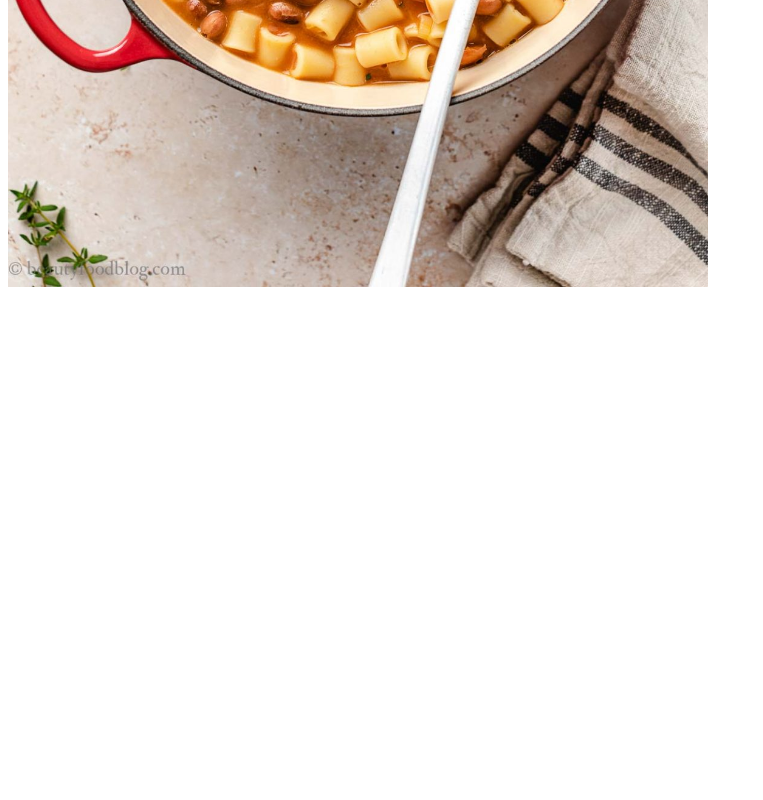
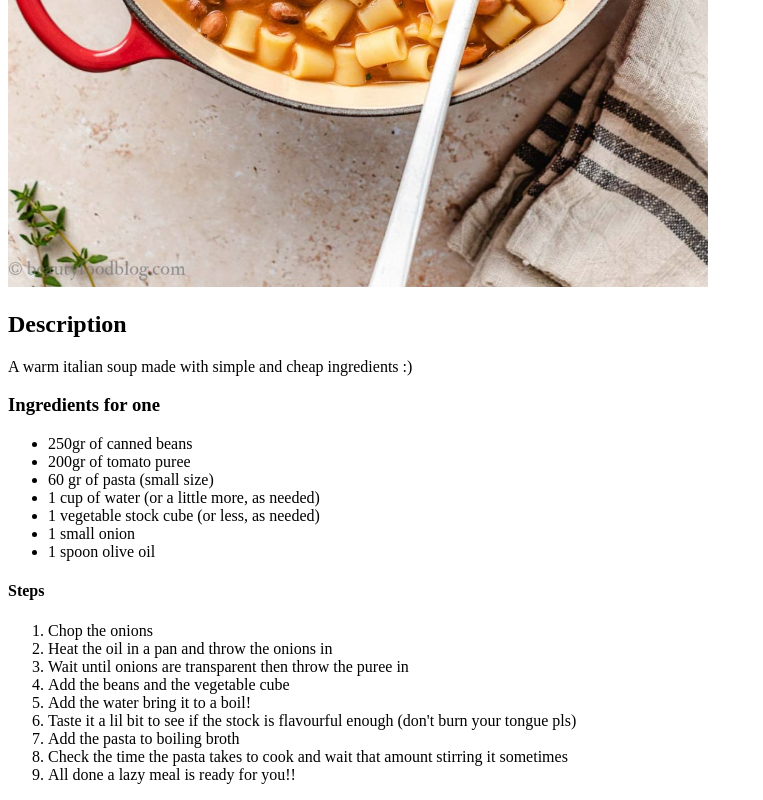
Before and after one commit to ori-des/odin-recipes, a plain HTML site: page recipes/pastaefagioli.html in a window 1280 px wide. Shown: the part 693-1493 px from the top of the page, without its empty margins (0-763 px from the left). Before the commit the page ends 992 px from the top, so only its background shows below. Drawn offline with Linux system fonts and the light colour scheme.

Commit message:
Completed one recipe

```diff
--- a/recipes/pastaefagioli.html
+++ b/recipes/pastaefagioli.html
@@ -8,5 +8,29 @@
 <body>
     <h1>Pasta e Fagioli (Lazy)</h1>
     <img src="../images/pastaefagioli.jpg" alt="a pot of pasta e fagioli" height="900" width="700">
+    <h2>Description</h2>
+    <p>A warm italian soup made with simple and cheap ingredients :)</p>
+    <h3>Ingredients for one</h3>
+    <ul>
+        <li>250gr of canned beans</li>
+        <li>200gr of tomato puree</li>
+        <li>60 gr of pasta (small size)</li>
+        <li>1 cup of water (or a little more, as needed)</li>
+        <li>1 vegetable stock cube (or less, as needed)</li>
+        <li>1 small onion</li>
+        <li>1 spoon olive oil</li>
+    </ul>
+    <h4>Steps</h4>
+    <ol>
+        <li>Chop the onions</li>
+        <li>Heat the oil in a pan and throw the onions in</li>
+        <li>Wait until onions are transparent then throw the puree in</li>
+        <li>Add the beans and the vegetable cube</li>
+        <li>Add the water bring it to a boil!</li>
+        <li>Taste it a lil bit to see if the stock is flavourful enough (don't burn your tongue pls)</li>
+        <li>Add the pasta to boiling broth</li>
+        <li>Check the time the pasta takes to cook and wait that amount stirring it sometimes</li>
+        <li>All done a lazy meal is ready for you!!</li>
+    </ol>
 </body>
 </html>
```
